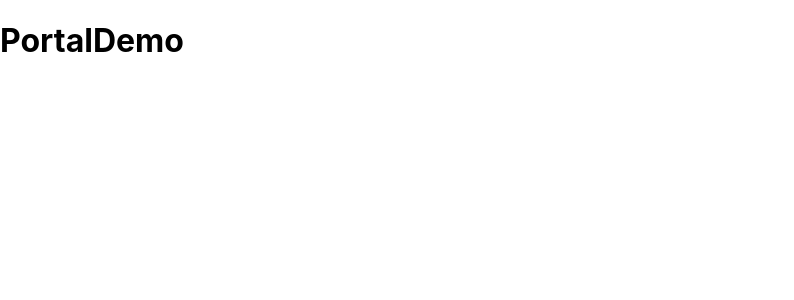
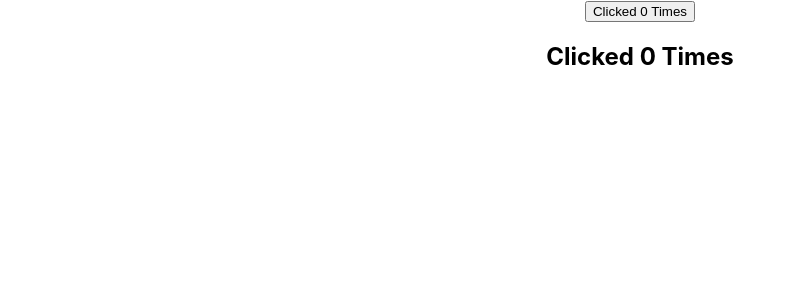
Before and after one commit to RitikParikh/codevoluation-react, a React (Create React App) app: page / in a window 1280 px wide. Shown: the top 300 px of the page, without its empty margins (0-794 px from the left). Built offline with nearby package versions, Linux system fonts and the light colour scheme.

Commit message:
Ritik:changs tut:35

```diff
--- /dev/null
+++ b/src/components/ClickCounter.js
@@ -0,0 +1,14 @@
+import React, { Component } from 'react'
+import UpdatedComponent from './withCounter'
+class ClickCounter extends Component {
+  render() {
+    const {count, incrementCount} = this.props;
+    return (
+      <div>
+        <button onClick={incrementCount}> Clicked {count} Times</button>
+      </div>
+    )
+  }
+}
+
+export default UpdatedComponent(ClickCounter)
--- /dev/null
+++ b/src/components/HoverCounter.js
@@ -0,0 +1,14 @@
+import React, { Component } from 'react'
+import UpdatedComponent from './withCounter'
+class HoverCounter extends Component {
+  render() {
+    const {count, incrementCount} = this.props;
+    return (
+      <div>
+        <h2 onMouseOver={incrementCount}>Clicked {count} Times</h2>
+      </div>
+    )
+  }
+}
+
+export default UpdatedComponent(HoverCounter)
--- a/src/components/index.js
+++ b/src/components/index.js
@@ -23,7 +23,9 @@ import '../App.css';
 // import RefsForm from './RefsForm'
 // import RefOTPForm from './RefOTPForm'
 // import FocusInput from './FocusInput'
-import PortalDemo from './PortalDemo'
+// import PortalDemo from './PortalDemo'
+import ClickCounter from './ClickCounter';
+import HoverCounter from './HoverCounter';
 
 class Basic extends Component {
   /* constructor(props) {
@@ -78,7 +80,9 @@ class Basic extends Component {
         <RefOTPForm count ={4} setAlert={this.setAlert} spicalCharStop={true} numberEnabled={true} regex={false} focus={this.state.focus3} isSubmit={true} placeHolder={"YYYY"}/>
         {this.state.alert && <h1> {this.state.alert} </h1>} */}
       {/* <FocusInput /> */}
-      <PortalDemo/>
+      {/* <PortalDemo/> */}
+      <ClickCounter/>
+      <HoverCounter/>
       </div>
 
     );
--- /dev/null
+++ b/src/components/withCounter.js
@@ -0,0 +1,24 @@
+import React from 'react';
+
+const UpdatedComponent = (OriginComponent) =>{
+
+    class NewComponent extends React.Component{
+        constructor(props) {
+            super(props);
+            this.state = {
+                count :0
+            };
+        }
+        incrementCount  = ()=>{
+            this.setState((previousState)=>{
+                return {count: previousState.count +1 }
+            });
+        }
+        render() {
+            return <OriginComponent count = {this.state.count} incrementCount = {this.incrementCount}/>
+        }
+    }
+    return NewComponent
+}
+
+export default UpdatedComponent
```
